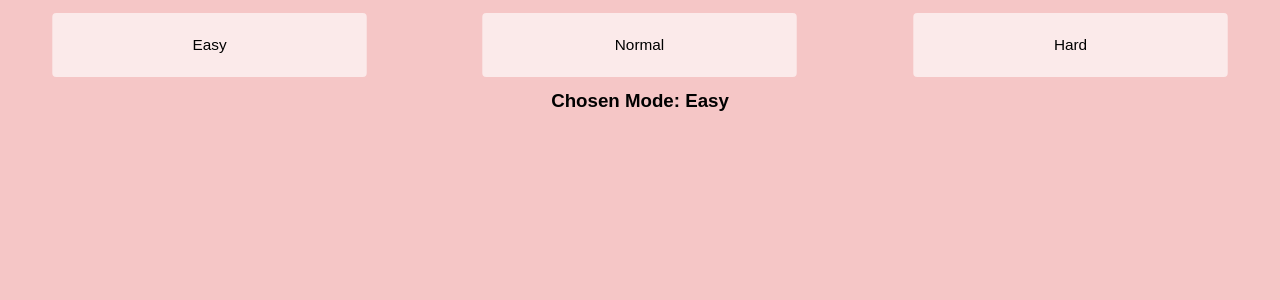
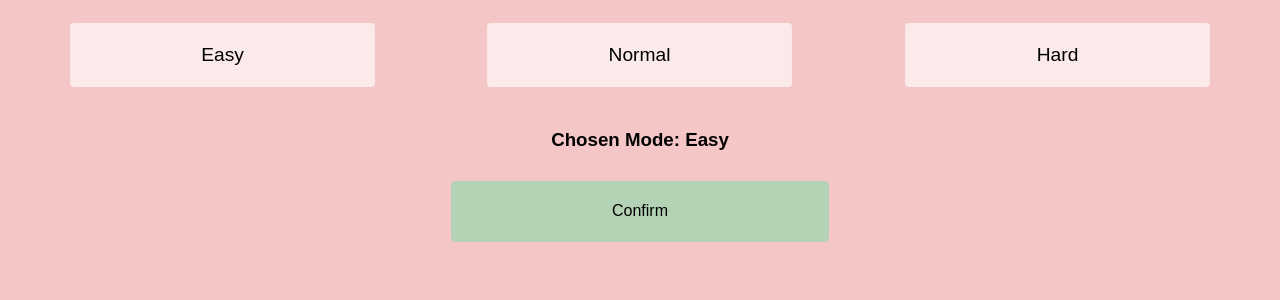
Before and after one commit to cutehamster290-tech/Fighting-game, a React (Vite) app: page / in a window 1280 px wide. Shown: the top 300 px of the page. Built offline with nearby package versions, Linux system fonts and the light colour scheme.

Commit message:
added Menu and Game

```diff
--- /dev/null
+++ b/src/Game.tsx
@@ -0,0 +1,16 @@
+import './css/Game.css'
+
+export function Game() {
+    const Abilities = ['Attack', 'Defend', 'Regen']
+
+    return (
+        <div id="Main">
+            <div id="Abilities">
+                {Abilities.map((a) => (
+                    <button key={a}>{a}</button>
+                ))}
+            </div>
+            <canvas></canvas>
+        </div>
+    )
+}
--- /dev/null
+++ b/src/Menu.tsx
@@ -0,0 +1,32 @@
+import { useState } from "react"
+import './css/Menu.css'
+
+type cs = { changeScreen: (screen: string) => void }
+const Modes = ['Easy', 'Normal', 'Hard']
+
+export const Menu = ({ changeScreen }: cs) => {
+    const [mode, setMode] = useState('Easy')
+    let message
+
+    function changeMode(md: string) {
+        setMode(md)
+        message = setMessage(mode)
+    }
+
+    function setMessage(mode: string) {
+        message = JSON.stringify({
+        mode: mode
+        })
+    }
+
+  return (
+    <div id="Main">
+      <div id='Mode'> {Modes.map((m) => (
+            <button key={m} onClick={() => changeMode(m)}>{m}</button>
+        ))}
+      </div>
+      <h3 id='modeDisplay'>Chosen Mode: {mode}</h3>
+      <button id="Confirm" onClick={() => changeScreen('Game')}>Confirm</button>
+    </div>
+  )
+}
--- /dev/null
+++ b/src/css/Game.css
@@ -0,0 +1,29 @@
+#Main {
+    width: 100dvw;
+    height: 100dvh;
+    display: flex;
+    padding: 10px;
+    flex-direction: column;
+    align-items: center;
+    gap: 10px;
+
+    canvas {
+        width: 97%;
+        height: 50dvh;
+        background-color: rgb(240, 144, 144);
+        border-radius: 5px;
+    }
+}
+
+#Abilities {
+    width: 100%;
+    height: 100%;
+    display: grid;
+    grid-template-columns: repeat(auto-fit, minmax(200px, 1fr));
+    gap: 10px;
+
+    button {
+        width: 100%;
+        height: 100%;
+    }
+}
--- /dev/null
+++ b/src/css/Menu.css
@@ -0,0 +1,44 @@
+#root {
+    display: flex;
+    justify-content: center;
+    align-items: center;
+}
+
+#Main {
+    display: grid;
+    grid-template-rows: repeat(2, .1fr) 1fr;
+    justify-items: center;
+    align-items: center;
+    gap: 10px;
+
+    h3 {
+        display: flex;
+        justify-content: center;
+    }
+
+    #Confirm {
+        width: 30%;
+        height: 10%;
+        align-self: flex-start;
+        background-color: rgb(180, 210, 180);
+
+        &:hover { background-color: rgb(179, 193, 179); }
+    }
+}
+
+#Mode {
+    width: 95dvw;
+    height: 10dvh;
+    margin: 5px;
+
+    display: grid;
+    grid-template-columns: repeat(auto-fit, minmax(200px, 1fr));
+    gap: 3%;
+
+    button {
+        width: 100%;
+        height: 100%;
+        transform: scale(.8);
+        font-size: clamp(1rem, 150%, 200%);
+    }
+}
--- /dev/null
+++ b/src/css/main.css
@@ -0,0 +1,19 @@
+* {
+    padding: 0;
+    margin: 0;
+    box-sizing: border-box;
+    font-family: Arial, Helvetica, sans-serif;
+    user-select: none;
+}
+
+body { background-color: #f5c6c6; }
+
+button {
+    border: none;
+    cursor: pointer;
+    border-radius: 5px;
+    font-size: clamp(1rem, 100%, 200%);
+    background-color: rgba(255, 255, 255, 0.644);
+
+    &:hover { background-color: rgba(255, 255, 255, 0.375); }
+}
--- a/src/index.css
+++ /dev/null
@@ -1,50 +0,0 @@
-* {
-    padding: 0;
-    margin: 0;
-    box-sizing: border-box;
-    font-family: Arial, Helvetica, sans-serif;
-}
-
-body { background-color: #f5c6c6; }
-
-#root {
-    display: flex;
-    justify-content: center;
-    align-items: center;
-}
-
-#Main {
-    display: flex;
-    flex-direction: column;
-    justify-items: center;
-    align-content: center;
-
-    h3 {
-        display: flex;
-        justify-content: center;
-    }
-}
-
-#Mode {
-    width: 98dvw;
-    height: 10dvh;
-    margin: 5px;
-
-    display: grid;
-    grid-template-columns: repeat(auto-fit, minmax(200px, 1fr));
-    gap: 3%;
-
-    button {
-        width: 100%;
-        height: 100%;
-        font-size: 120%;
-        background-color: rgba(255, 255, 255, 0.644);
-        border-radius: 5px;
-        transform: scale(.8);
-
-        border: none;
-        cursor: pointer;
-
-        &:hover { background-color: rgba(255, 255, 255, 0.375); }
-    }
-}
--- a/src/main.tsx
+++ b/src/main.tsx
@@ -1,24 +1,20 @@
 import {StrictMode, useState} from 'react'
 import ReactDOM from 'react-dom/client'
-import './index.css'
+import {Game} from './Game.tsx'
+import {Menu} from './Menu.tsx'
+import './css/main.css'
 
-const App = () => {
-  const [mode, setMode] = useState('Easy')
+function App() {
+  let [opened, setOpened] = useState('Menu')
 
   return (
-    <div id="Main">
-      <div id='Mode'>
-        <button onClick={() => setMode('Easy')}>Easy</button>
-        <button onClick={() => setMode('Normal')}>Normal</button>
-        <button onClick={() => setMode('Hard')}>Hard</button>
-      </div>
-      <h3 id='modeDisplay'>Chosen Mode: {mode}</h3>
-    </div>
+    <StrictMode>
+      {opened == 'Game' && <Game />}
+      {opened == 'Menu' && <Menu changeScreen={setOpened}/>}
+    </StrictMode>
   )
 }
 
 ReactDOM.createRoot(document.getElementById('root')!).render(
-  <StrictMode>
-    <App />
-  </StrictMode>
+  <App />
 )
```
